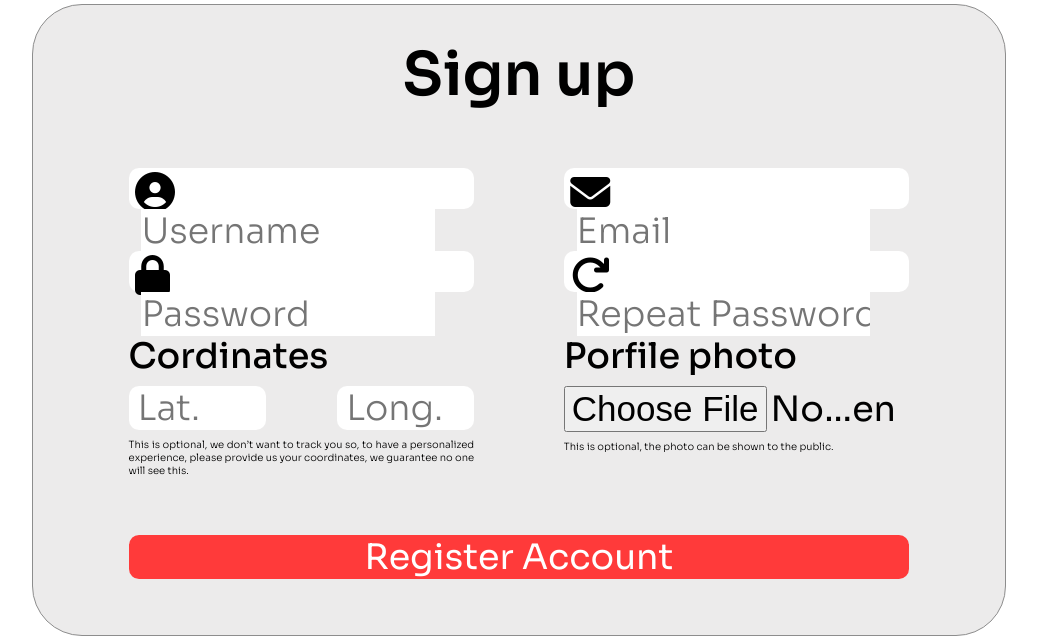
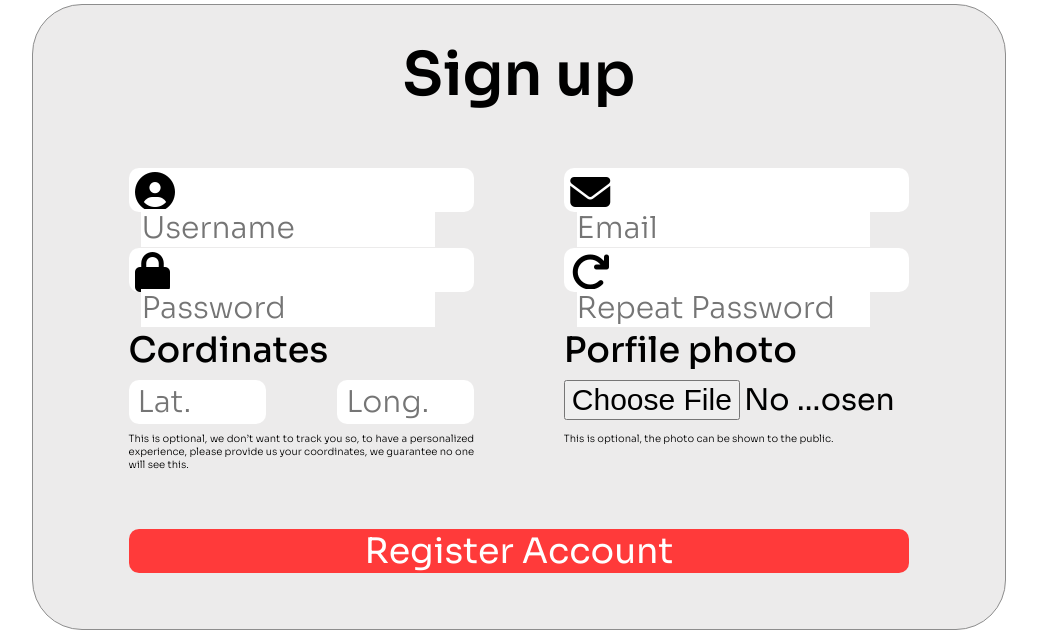
Before and after one commit to manuelandres66/small_actions, a Django app: page /login/register in a window 1280 px wide. Shown: the part 219-855 px from the top of the page, without its empty margins (122-1159 px from the left). Run offline with Django 3.2, Linux system fonts and the light colour scheme; some libraries are stand-ins or nearby versions.

Commit message:
Small Changes

```diff
--- a/static/login/css/register.css
+++ b/static/login/css/register.css
@@ -25,7 +25,7 @@
     margin-bottom: 4.5vh;
     display: inline-block;
     width: 27vw;
-    height: 5.2vh;
+    height: 5.5vh;
     border-radius: 10px;
 }
 
@@ -40,10 +40,10 @@
 }
 
 .input_container input {
-    font-size: 35px;
+    font-size: 30px;
     font-weight: 300;
     position: relative;
-    bottom: .3vh;
+    bottom: .4vh;
     border: none;
     width: 85%;
     margin-left: 1vw;
@@ -74,12 +74,13 @@
 }
 
 #lat_long input {
-    font-size: 35px;
+    font-size: 30px;
     font-weight: 300;
     padding-left: 0.7vw;
     border-radius: 10px;
     border: none;
     width: 10vw;
+    height: 5.5vh;
 }
 
 #id_longitude {
@@ -95,8 +96,9 @@
 
 
 input[type="file"] {
-    font-size: 35px;
+    font-size: 30px;
     width: 27vw;
+    height: 5.5vh;
 }
 
 input[type="submit"] {
@@ -110,4 +112,5 @@ input[type="submit"] {
     border-radius: 10px;
     margin-top: 7vh;
     margin-bottom: 7vh;
+    cursor: pointer;
 }
```
Also changed, not shown: login/tests.py (+7 -1 lines), db.sqlite3, media/organizations/circle/test_rlXgo71.gif (added), media/organizations/test_5XvSPSK.gif (added), media/people/0.jpg (added), media/people/7_nMuwTWD.jpg (added).
